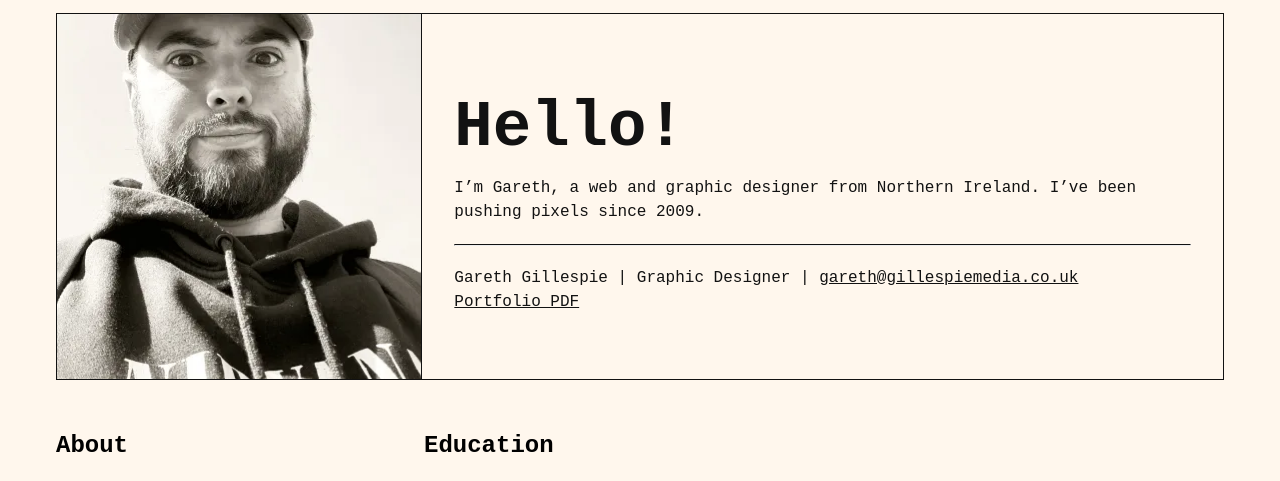
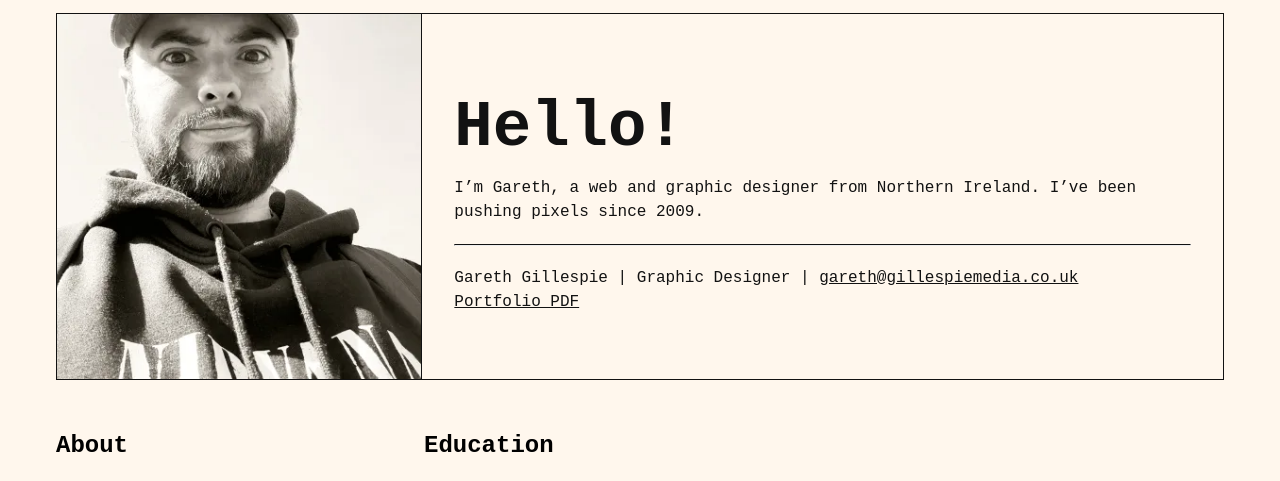
Before and after one commit to Garfinky/gg-portfolio-25, an Astro site: page / in a window 1280 px wide. Shown: the part 319-800 px from the top of the page. Built offline with nearby package versions, Linux system fonts and the light colour scheme; Astro itself is replaced by a stand-in of ours; a web font is replaced by a local one.

Commit message:
some layout stuff fixed

```diff
--- a/src/styles/global.css
+++ b/src/styles/global.css
@@ -119,6 +119,8 @@ footer {
     border-right: 1px solid #121212;
     background-repeat: no-repeat;
     object-fit: contain;
+    background-size: cover;
+    background-position: center;
 }
 
 .main-col-2 {
@@ -228,6 +230,7 @@ hr {
     margin-top: 1rem;
     padding-left: 0;
     gap: 1rem;
+    flex-wrap: wrap;
 }
 
 .portfolio-card li {
@@ -329,7 +332,7 @@ hr {
     grid-column: 2/4;
 }
 
-@media only screen and (max-width: 600px) {
+@media only screen and (max-width: 800px) {
     .work-xp-cols {
         display: flex;
         flex-direction: column;
```
